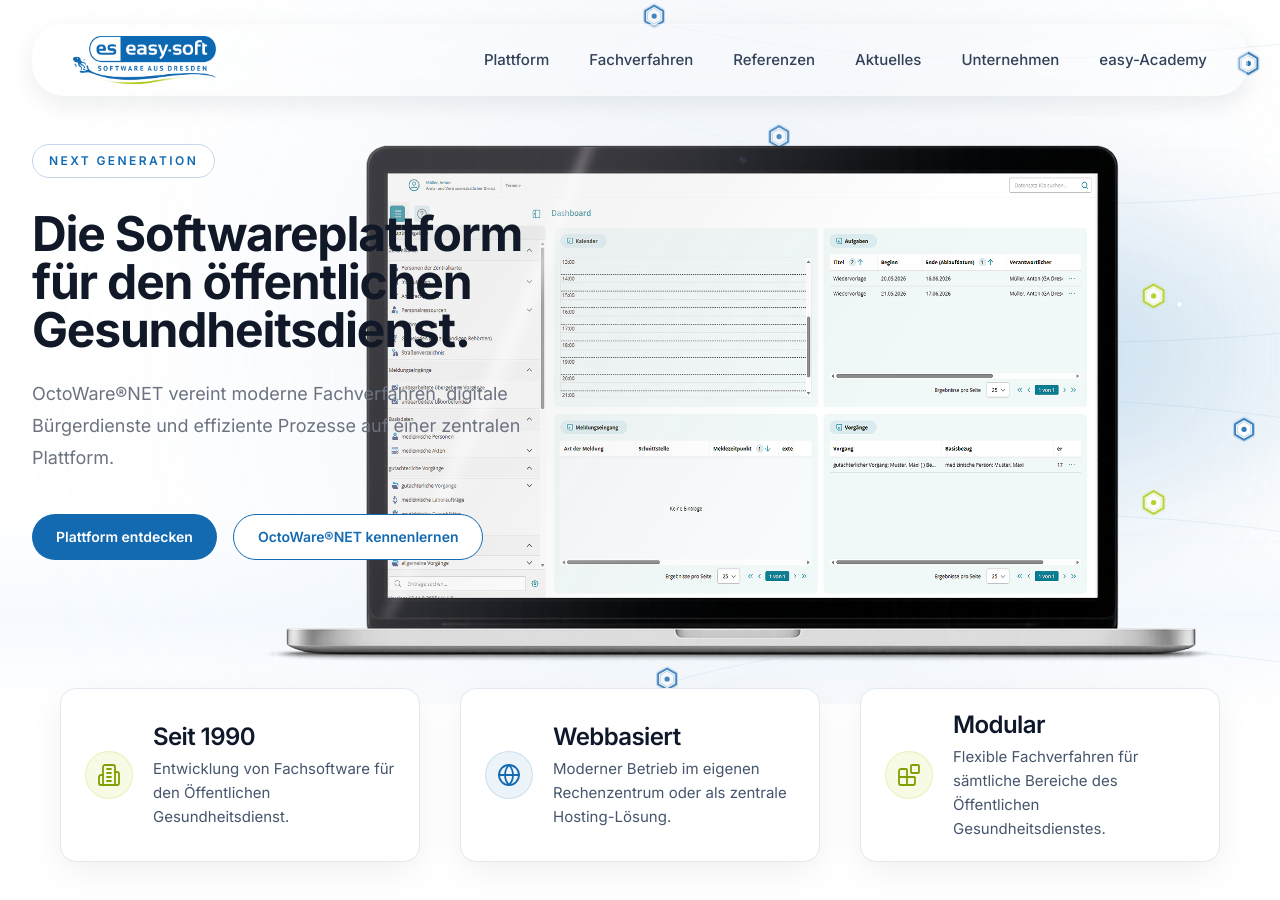
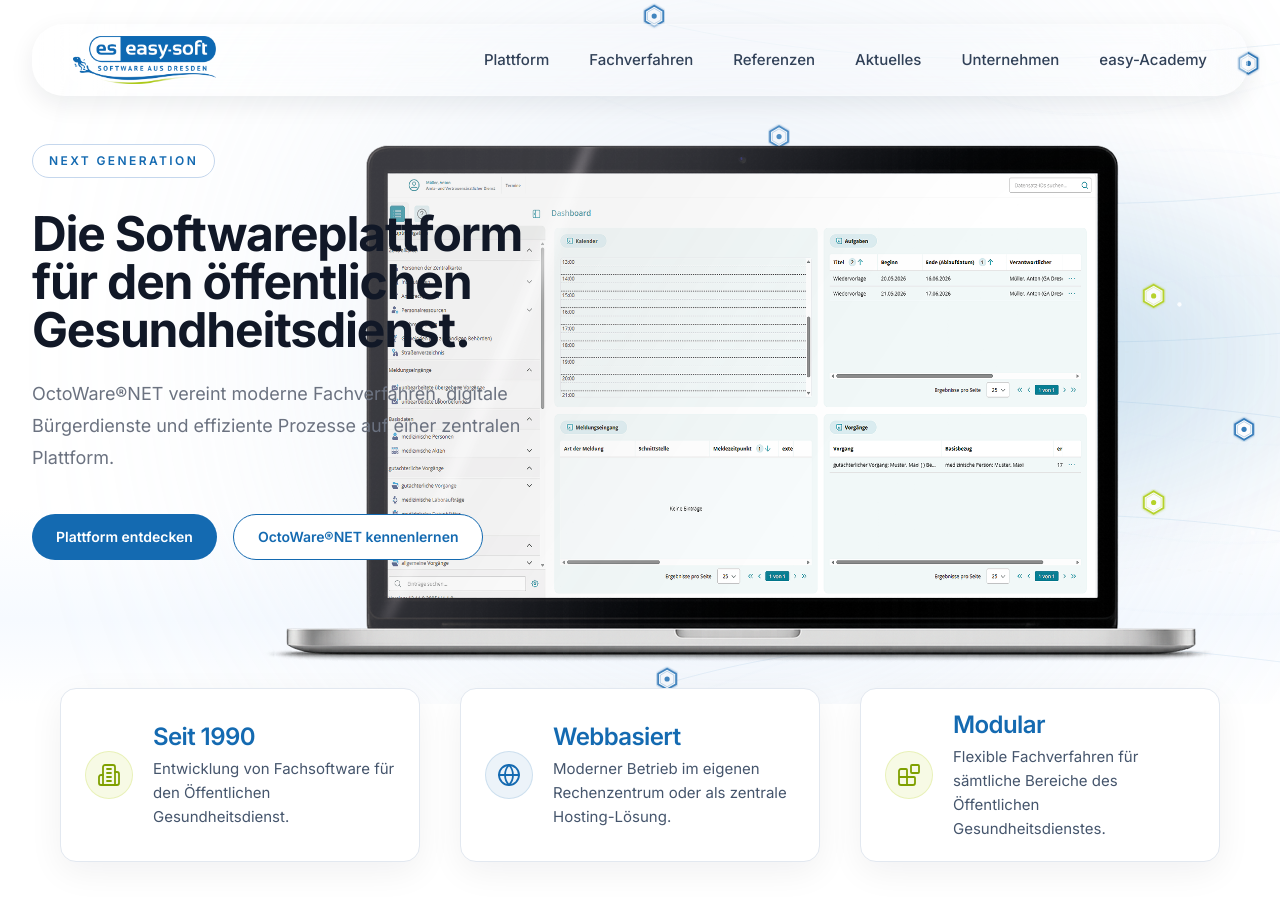
Before and after one commit to weblogger117-art/octoware-website, a Next.js app: page / in a window 1280 px wide. Shown: the top 900 px of the page. Built offline with nearby package versions, Linux system fonts and the light colour scheme.

Commit message:
Update StatCard.tsx

```diff
--- a/components/ui/StatCard.tsx
+++ b/components/ui/StatCard.tsx
@@ -73,7 +73,7 @@ export function StatCard({
 </div>
 
       <div>
-        <h3 className="text-2xl font-semibold tracking-tight text-slate-900">
+        <h3 className="text-2xl font-semibold tracking-tight text-[#146ab1]">
           {value}
         </h3>
 
```
